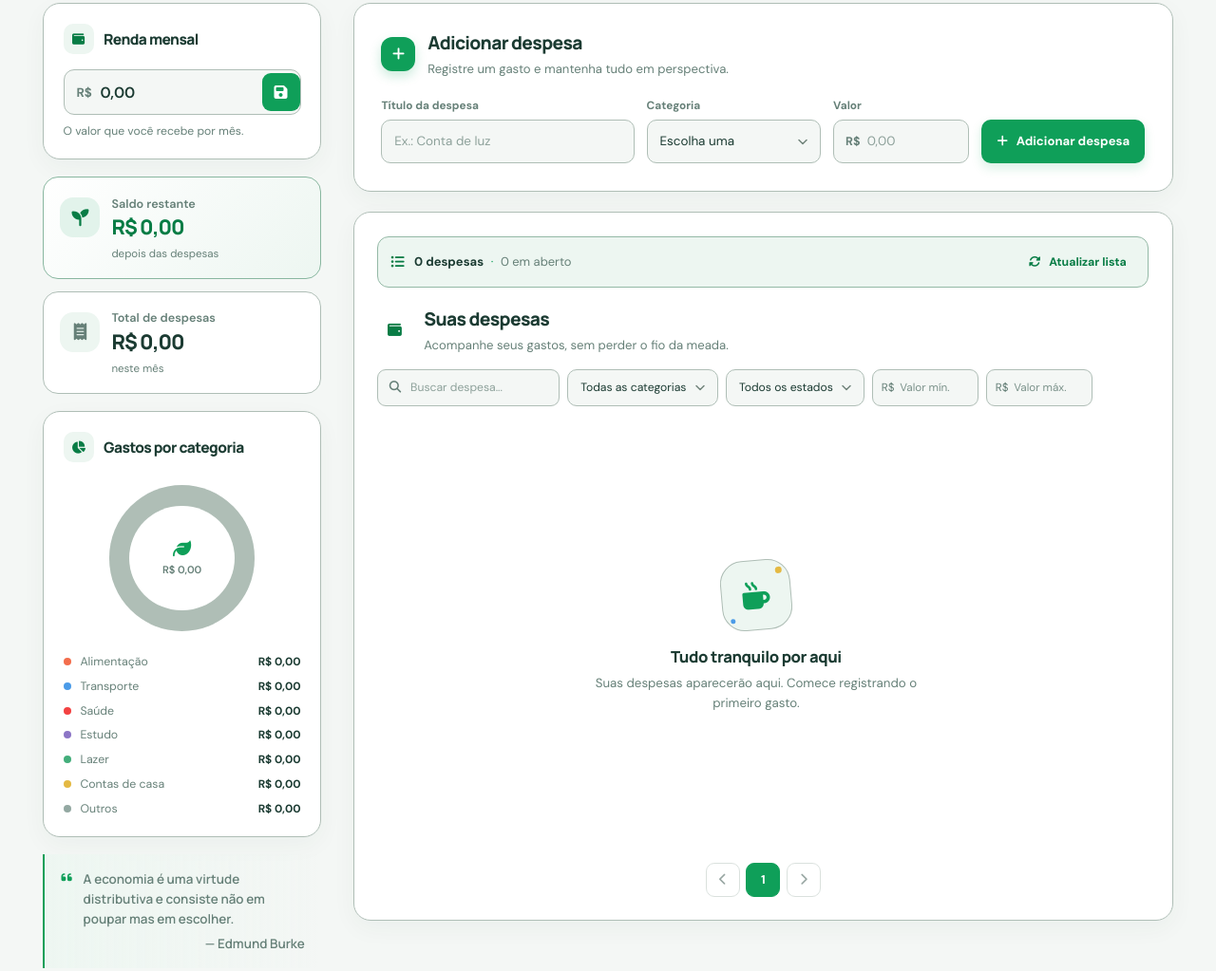
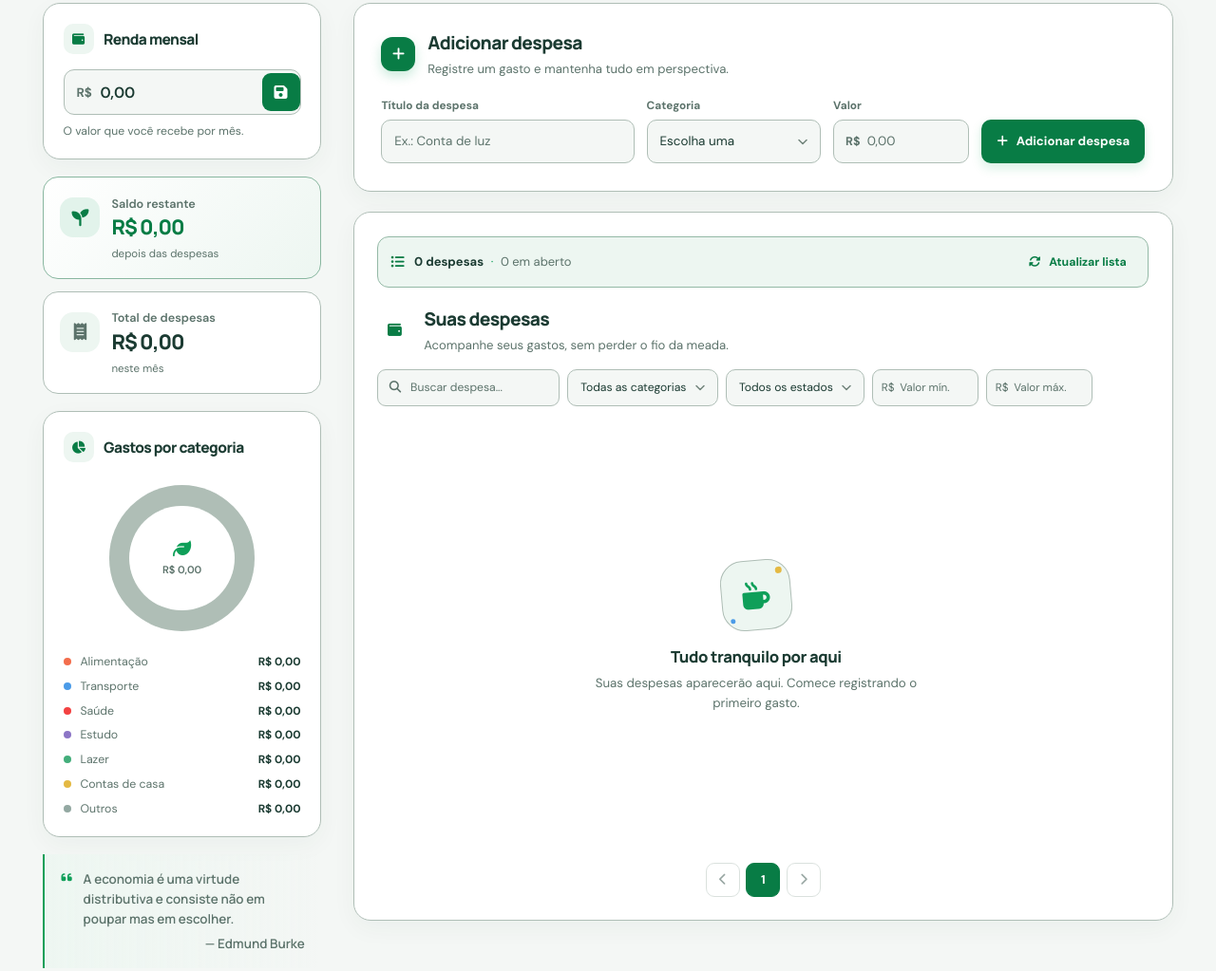
Before and after one commit to bruno-januario/dashboard-de-despesas-vanilla-ts, a website built with Vite: page index.html in a window 1280 px wide. Shown: the part 153-1176 px from the top of the page at 95% size. Built offline with nearby package versions, Linux system fonts and the light colour scheme.

Commit message:
test(app): verify dashboard flows and accessibility

```diff
--- a/src/styles/base.css
+++ b/src/styles/base.css
@@ -65,6 +65,11 @@ button:focus-visible,
 a:focus-visible,
 input:focus-visible,
 select:focus-visible {
-  outline: 3px solid color-mix(in srgb, var(--color-brand) 56%, transparent);
+  outline: 3px solid var(--color-brand-strong);
   outline-offset: 3px;
 }
+
+.topbar :focus-visible,
+.footer :focus-visible {
+  outline-color: #fff;
+}
--- a/src/styles/components.css
+++ b/src/styles/components.css
@@ -53,8 +53,8 @@
 
 
 .section-heading__icon--filled {
-  color: #fff;
-  background: var(--color-brand);
+  color: var(--color-on-brand);
+  background: var(--color-brand-strong);
   box-shadow: 0 5px 12px rgba(15, 159, 89, 0.22);
 }
 
@@ -99,7 +99,9 @@
 .income-input:focus-within,
 .amount-input:focus-within,
 .search-field:focus-within {
-  border-color: var(--color-brand);
+  border-color: var(--color-brand-strong);
+  outline: 3px solid var(--color-brand-strong);
+  outline-offset: 2px;
 }
 
 
@@ -137,7 +139,7 @@
 .amount-input input::placeholder,
 .search-field input::placeholder {
   color: var(--color-muted);
-  opacity: 0.72;
+  opacity: 1;
 }
 
 
@@ -150,8 +152,8 @@
   place-items: center;
   border: 0;
   border-radius: 9px;
-  color: #fff;
-  background: var(--color-brand);
+  color: var(--color-on-brand);
+  background: var(--color-brand-strong);
   transition: background-color var(--transition), transform var(--transition);
 }
 
@@ -159,7 +161,7 @@
 
 .icon-button:hover,
 .button--primary:hover {
-  background: var(--color-brand-strong);
+  background: var(--color-brand-hover);
   transform: translateY(-1px);
 }
 
@@ -538,7 +540,7 @@
 
 .form-field input::placeholder {
   color: var(--color-muted);
-  opacity: 0.72;
+  opacity: 1;
 }
 
 
@@ -557,7 +559,6 @@
 .form-field select:focus,
 .filters select:focus {
   border-color: var(--color-brand);
-  outline: 3px solid color-mix(in srgb, var(--color-brand) 20%, transparent);
 }
 
 
@@ -611,8 +612,8 @@
 
 .button--primary {
   min-height: 46px;
-  color: #fff;
-  background: var(--color-brand);
+  color: var(--color-on-brand);
+  background: var(--color-brand-strong);
   box-shadow: 0 5px 12px rgba(15, 159, 89, 0.16);
 }
 
@@ -761,7 +762,9 @@
 }
 
 .filter-amount:focus-within {
-  border-color: var(--color-brand);
+  border-color: var(--color-brand-strong);
+  outline: 3px solid var(--color-brand-strong);
+  outline-offset: 2px;
 }
 
 .filter-amount input {
@@ -777,7 +780,7 @@
 
 .filter-amount input::placeholder {
   color: var(--color-muted);
-  opacity: 0.85;
+  opacity: 1;
 }
 
 .filter-feedback {
@@ -852,9 +855,9 @@
 }
 
 .expense-pagination__button[aria-current="page"] {
-  border-color: var(--color-brand);
-  color: #fff;
-  background: var(--color-brand);
+  border-color: var(--color-brand-strong);
+  color: var(--color-on-brand);
+  background: var(--color-brand-strong);
 }
 
 .expense-pagination__button:disabled {
--- a/src/styles/theme.css
+++ b/src/styles/theme.css
@@ -10,8 +10,10 @@
 
   --color-brand: #0f9f59;
   --color-brand-strong: #087c45;
+  --color-brand-hover: #066638;
+  --color-on-brand: #fff;
   --color-forest: #1b3b32;
-  --color-muted: #668078;
+  --color-muted: #5c736b;
   --color-page: #f4f7f5;
   --color-surface: #fff;
   --color-surface-soft: #edf6f1;
@@ -36,6 +38,8 @@
 
   --color-brand: #42c982;
   --color-brand-strong: #2dae6c;
+  --color-brand-hover: #42c982;
+  --color-on-brand: #101b17;
   --color-forest: #e1eee7;
   --color-muted: #9ab0a6;
   --color-page: #101b17;
```
